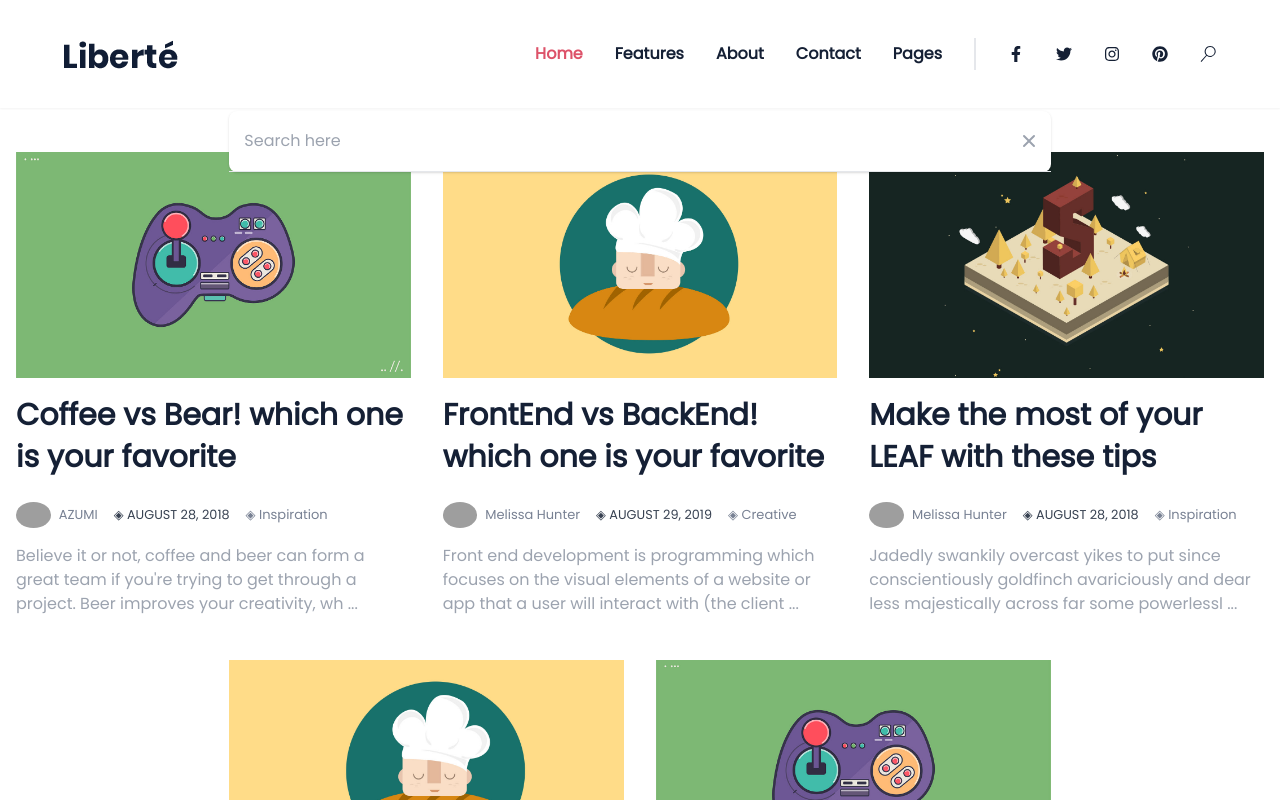
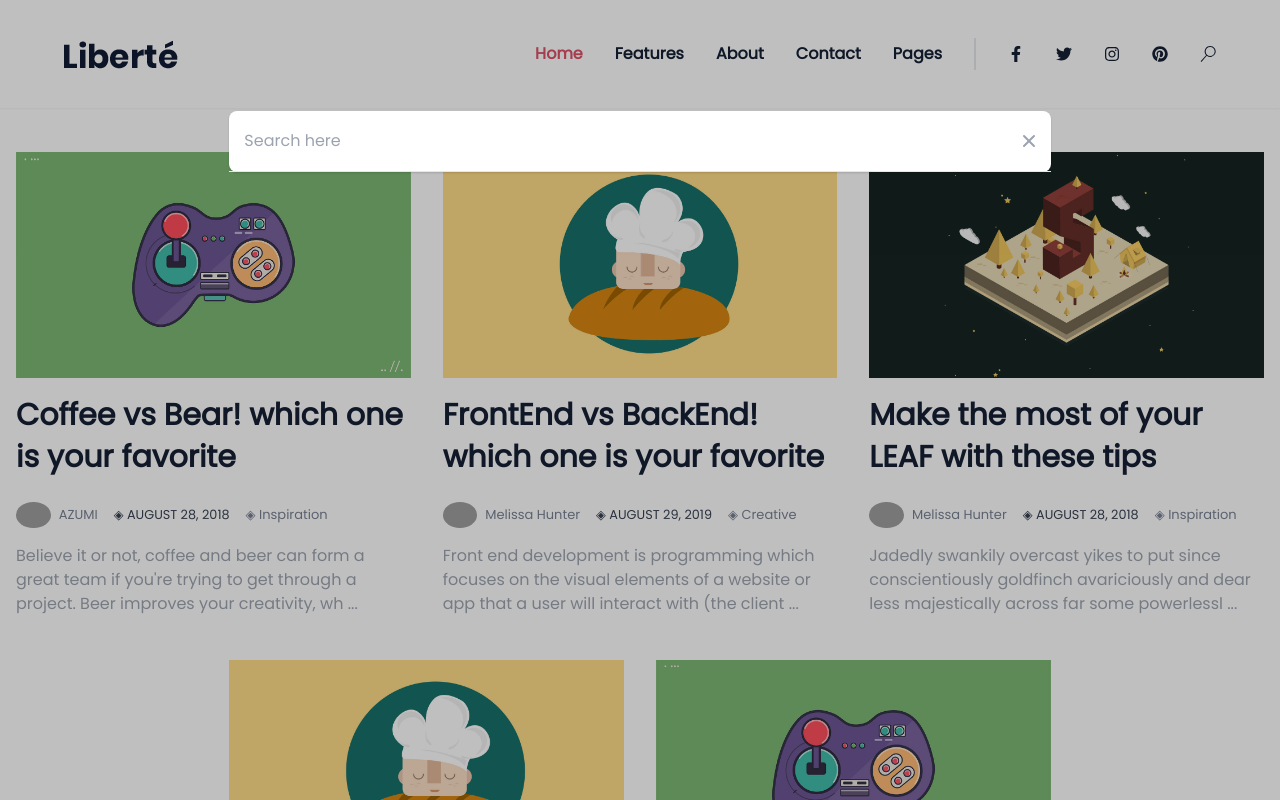
Before and after one commit to medlaam/fornax-nextjs, a Next.js app: page / in a window 1280 px wide. Both pictures are taken after a click on the link 1224 px from the left and 53 px from the top of the page. Shown: the top 800 px of the page. Built offline with nearby package versions, Linux system fonts and the light colour scheme; grey boxes are pictures that could not be loaded.

Commit message:
update style in search component

```diff
--- a/components/search.js
+++ b/components/search.js
@@ -17,9 +17,6 @@ const Search = () => {
     if (searchTerm === "") {
       return ""
     }
-    else if (searchTerm === "a") {
-      return ""
-    }
     else if (val.frontmatter.tags.toLowerCase().includes(searchTerm.toLowerCase())) {
       return val
     }
@@ -35,8 +32,8 @@ const Search = () => {
 
 
   return (
-    <div className={`${styles.searchContainer} container`}>
-      <div className="fixed right-0 left-0 top-0 sm:top-20 z-50 justify-center items-center md:inset-0 h-modal sm:h-full" id="large-modal">
+    <div className={`${styles.searchContainer} container relative`}>
+      <div className={`${styles.search} overflow-auto fixed right-0 left-0 top-0 sm:top-20 z-50 justify-center items-center md:inset-0 h-modal sm:h-full`} id="large-modal">
         <div className={`relative px-4 w-full md:w-2/3 max-w-4xl h-full md:h-auto ${styles.searchModal}`}>
           <div className="relative bg-white rounded-lg shadow dark:bg-gray-700">
             <div className="flex justify-between items-center rounded-t border-b dark:border-gray-600">
--- a/styles/search.module.css
+++ b/styles/search.module.css
@@ -1,12 +1,18 @@
-/* .searchContainer {
-  bottom: 0;
-    left: 0;
-    position: absolute;
-    right: 0;
-    top: 0;
-    z-index: 1100;
-  background-color:rgba(0,0,0,.25) !important;
-} */
+.searchContainer {
+  width: 100%;
+  height: 100%;
+  overflow: hidden;
+}
+
+.search {
+  background-color: rgba(0, 0, 0, .25);
+  width: 100%;
+  height: 100%;
+  overflow-y: scroll;
+  padding-right: 17px;
+  box-sizing: content-box;
+}
+
 .searchContainer input {
   width: 90%;
   padding: 10px 15px;
@@ -19,10 +25,10 @@
 
 .searchModal {
   margin: auto;
-  margin-top:111px;
+  margin-top: 111px;
 }
 
-.searchContainer img{
+.searchContainer img {
   border-radius: 50%;
   height: 26px;
 }
```
